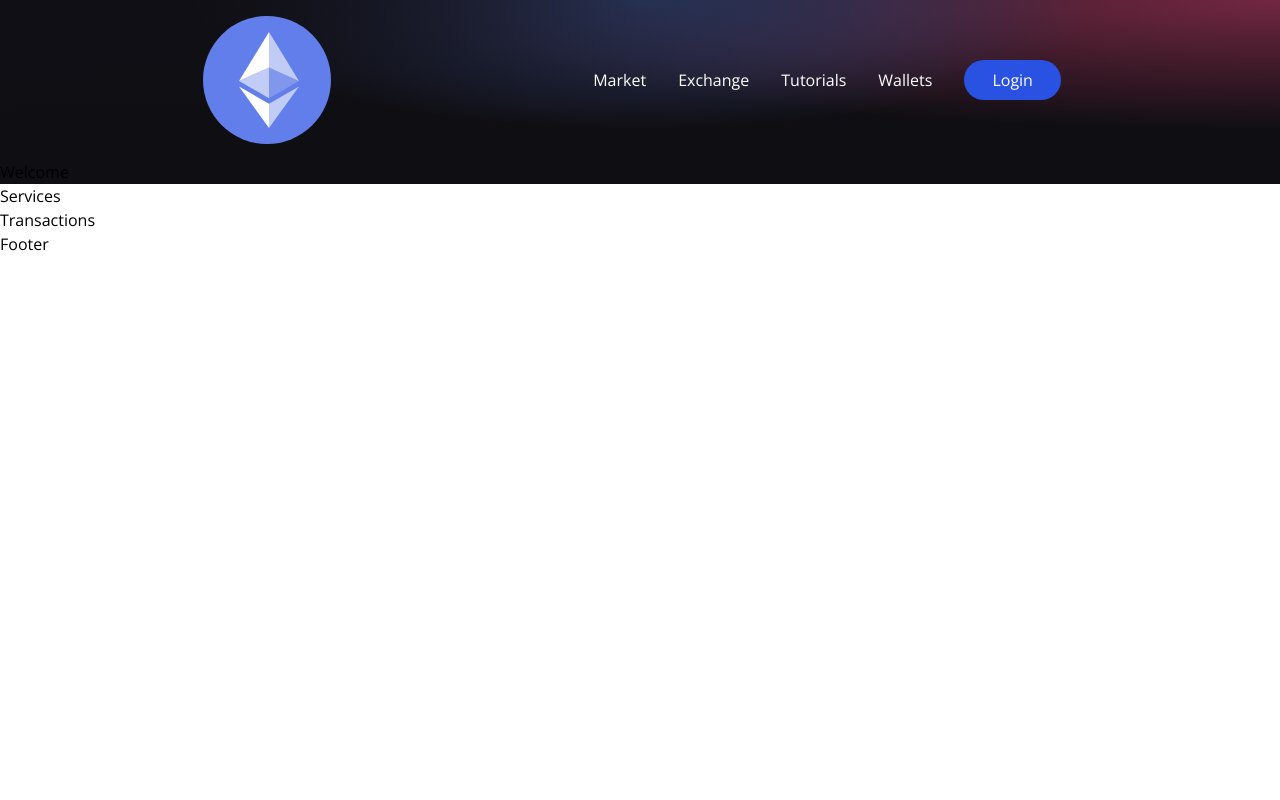
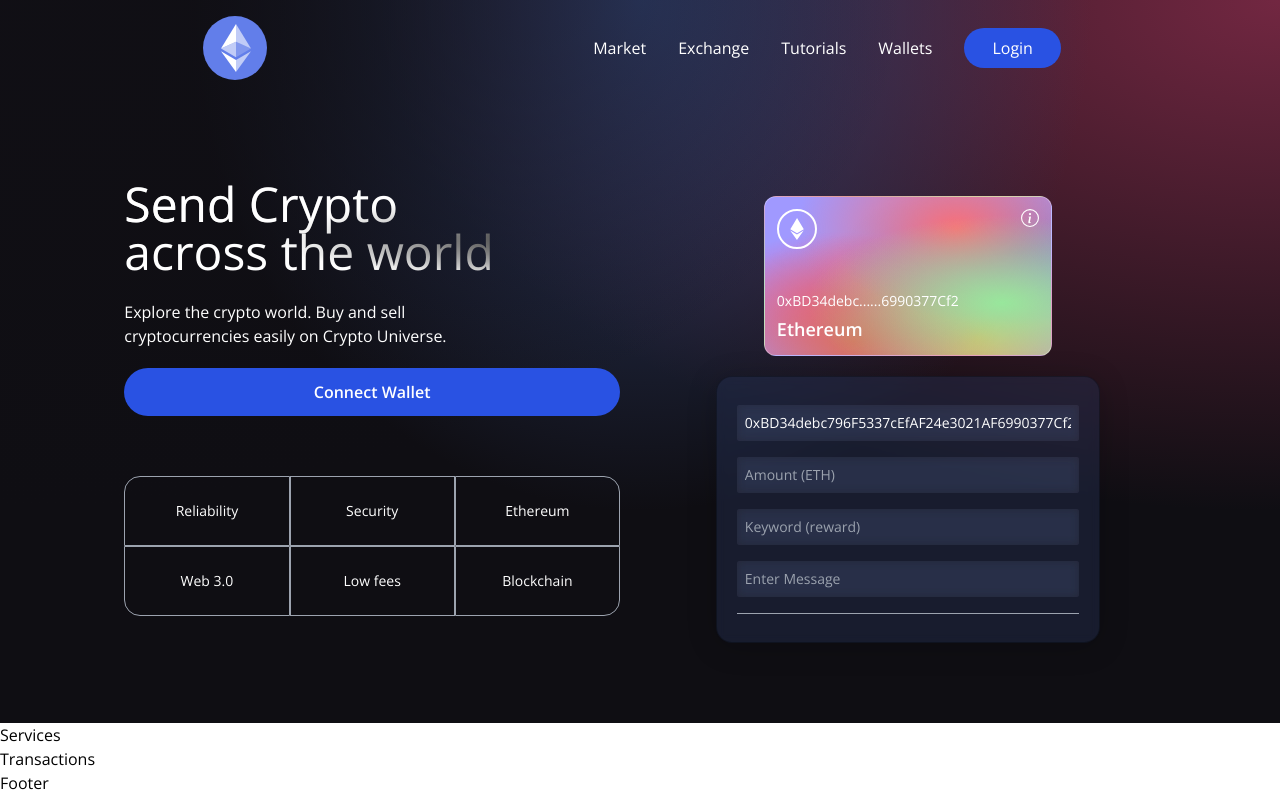
Before and after one commit to mrmidaw/crypto-universe-web3.0, a React (Vite) app in the folder client/: page / in a window 1280 px wide. Built offline with nearby package versions, Linux system fonts and the light colour scheme.

Commit message:
welcome page

```diff
--- a/client/src/App.tsx
+++ b/client/src/App.tsx
@@ -3,9 +3,9 @@
 import { Footer } from './components/Footer';
 import { Loader } from './components/Loader';
 import { Navbar } from './components/Navbar';
-import { Services } from './components/Services';
-import { Transactions } from './components/Transactions';
-import { Welcome } from './components/Welcome';
+import { Services } from './pages/Services';
+import { Transactions } from './pages/Transactions';
+import { Welcome } from './pages/Welcome';
 
 const App: FC = () => {
   return (
--- /dev/null
+++ b/client/src/components/InputForm.tsx
@@ -0,0 +1,22 @@
+import React, { FC } from 'react';
+
+interface IProps {
+    placeholder: string;
+    name: string;
+    type: string;
+    value?: number | string;
+    handleChange: any
+}
+
+export const InputForm:FC<IProps> = ({ placeholder, name, type, value, handleChange }) => {
+    return (
+        <input
+            placeholder={placeholder}
+            type={type}
+            step='0.0001'
+            value={value}
+            onChange={(e) => handleChange(e, name)}
+            className='my-2 w-full rounded-sm p-2 outline-none gb-transparent text-white border-none text-sm white-glassmorphism'
+        />
+    );
+};
--- a/client/src/components/Navbar.tsx
+++ b/client/src/components/Navbar.tsx
@@ -1,8 +1,6 @@
-import React, { FC } from 'react';
+import React, { FC, useState } from 'react';
 import { HiMenuAlt4 } from 'react-icons/hi';
 import { AiOutlineClose } from 'react-icons/ai';
-
-import logo from '../images/logo.png';
 import ethLogo from '../images/eth-logo.svg';
 
 interface IProps {
@@ -19,20 +17,45 @@
 };
 
 export const Navbar: FC = () => {
+    const [toggleMenu, setToggleMenu] = useState(false);
+
+
     return (
         <nav className='w-full flex md:justify-center justify-between items-center p-4'>
             <div className='md:flex-[0.5] flex-initial justify-center items-center'>
-                <img src={ethLogo} alt='logo' className='w-32 cursor-pointer' />
-                {/* <p className='text-lg text-white ' >Crypto Universe</p> */}
+                <img src={ethLogo} alt='logo' className=' w-12 md:w-14 lg:w-16 cursor-pointer' />
             </div>
             <ul className='text-white md:flex hidden list-none flex-row justify-between items-center flex-initial'>
                 {['Market', 'Exchange', 'Tutorials', 'Wallets'].map((item, index) => (
                     <NavbarItem key={item + index} title={item} />
                 ))}
+
                 <li className='bg-[#2952e3] py-2 px-7 mx-4 rounded-full cursor-pointer hover:bg-[#2546bd]'>
                     Login
                 </li>
             </ul>
+
+            <div className='flex relative'>
+                {toggleMenu
+                    ? <AiOutlineClose fontSize={28} className='text-white md:hidden cursor-pointer' onClick={() => setToggleMenu(false)} />
+
+                    : <HiMenuAlt4 fontSize={28} className='text-white md:hidden cursor-pointer' onClick={() => setToggleMenu(true)} />
+                }
+
+                {toggleMenu && (
+                    <ul className='z-10 fixed top-0 -right-2 p-3 w-[50vw] h-72 shadow-2xl md:hidden list-none
+                        flex flex-col justify-start items-end rounded-md blue-glassmorphism text-white animate-slide-in'
+                    >
+                        <li className='text-xl w-full my-2'>
+                            <AiOutlineClose onClick={() => setToggleMenu(false)} />
+                        </li>
+
+                        {['Market', 'Exchange', 'Tutorials', 'Wallets'].map((item, index) => (
+                            <NavbarItem key={item + index} title={item} classProps='my-2 text-lg' />
+                        ))}
+                    </ul>
+                )}
+            </div>
         </nav >
     );
 };
--- a/client/src/components/Welcome.tsx
+++ /dev/null
@@ -1,7 +0,0 @@
-import React, { FC } from 'react';
-
-export const Welcome: FC = () => {
-    return (
-        <div>Welcome</div>
-    );
-};
--- /dev/null
+++ b/client/src/pages/Welcome.tsx
@@ -0,0 +1,101 @@
+import React, { FC } from 'react';
+import { AiFillPlayCircle } from 'react-icons/ai';
+import { SiEthereum } from 'react-icons/si';
+import { BsInfoCircle } from 'react-icons/bs';
+
+import { Loader } from '../components/Loader';
+import { InputForm } from '../components/InputForm';
+
+const commonStyles = "min-h-[70px] sm:px-0 px-2 sm:min-w-[120px] flex justify-center items-center border-[0.5px] border-gray-400 text-sm font-light text-white";
+
+export const Welcome: FC = () => {
+
+    const connectWallet = () => {
+        return null;
+    };
+
+
+    return (
+        <div className='flex w-full justify-center items-center'>
+            <div className='flex md:flex-row flex-col items-start justify-between md:p-20 py-12 px-4'>
+                <div className='flex flex-1 justify-start flex-col md:mr-10'>
+                    <h1 className='text-3xl sm:text-5xl text-white text-gradient py-1 '>
+                        Send Crypto <br /> across the world
+                    </h1>
+                    <p className='text-left mt-5 text-white font-light md:w-9/12 w-11/12 text-base'>
+                        Explore the crypto world. Buy and sell cryptocurrencies easily on Crypto Universe.
+                    </p>
+                    <button
+                        className='flex flex-row justify-center items-center my-5 bg-[#2952e3] p-3 rounded-full cursor-pointer hover:bg-[#2546bd]'
+                        type='button' onClick={connectWallet}
+                    >
+                        <p className='text-white text-base font-semibold'>
+                            Connect Wallet
+                        </p>
+                    </button>
+
+                    <div className='grid sm:grid-cols-3 grid-cols-2 w-full mt-10'>
+                        <div className={`rounded-tl-2xl ${commonStyles}`}>
+                            Reliability
+                        </div>
+
+                        <div className={commonStyles}>
+                            Security
+                        </div>
+
+                        <div className={`rounded-tr-2xl ${commonStyles}`}>
+                            Ethereum
+                        </div>
+
+                        <div className={`rounded-bl-2xl ${commonStyles}`}>
+                            Web 3.0
+                        </div>
+
+                        <div className={commonStyles}>
+                            Low fees
+                        </div>
+
+                        <div className={`rounded-br-2xl ${commonStyles}`}>
+                            Blockchain
+                        </div>
+                    </div>
+                </div>
+
+                <div className='flex flex-col flex-1 items-center justify-start w-full md:mt-0 mt-10'>
+                    <div className='p-3 justify-end items-start flex-col rounded-xl h-40 sm:w-72 w-full my-5 eth-card white-glassmorphism'>
+                        <div className='flex justify-between flex-col w-full h-full'>
+                            <div className='flex justify-between item-start'>
+                                <div className='w-10 h-10 rounded-full border-2 border-white flex justify-center items-center'>
+                                    <SiEthereum fontSize={22} color='#fff'/>
+                                </div>
+                                <BsInfoCircle fontSize={18} color='#fff'/>
+                            </div>
+                            <div className=''>
+                                <p className='text-white font-light text-sm'>
+                                0xBD34debc......6990377Cf2
+                                </p>
+                                <p className='text-white font-semibold text-lg mt-1'>
+                                Ethereum
+                                </p>
+                            </div>
+                        </div>
+                    </div>
+
+                    <div className='p-5 sm:w-96 w-full flex flex-col justify-start items-center blue-glassmorphism'>
+                        <InputForm placeholder='Address To' name='addressTo' type='text' value={'0xBD34debc796F5337cEfAF24e3021AF6990377Cf2'} handleChange={() => {}} />
+                        <InputForm placeholder='Amount (ETH)' name='amount' type='number' handleChange={() => {}} />
+                        <InputForm placeholder='Keyword (reward)' name='keyword' type='text' handleChange={() => {}} />
+                        <InputForm placeholder='Enter Message' name='message' type='text' handleChange={() => {}} />
+
+                        <div className='h-[1px] w-full bg-gray-400 my-2'/>
+
+                        {/* {isLoading && (
+
+                        ) : ()} */}
+                    </div>
+                </div>
+
+            </div>
+        </div>
+    );
+};
```
Also changed, not shown: client/src/pages/Services.tsx (renamed from client/src/components/Services.tsx), client/src/pages/Transactions.tsx (renamed from client/src/components/Transactions.tsx).
